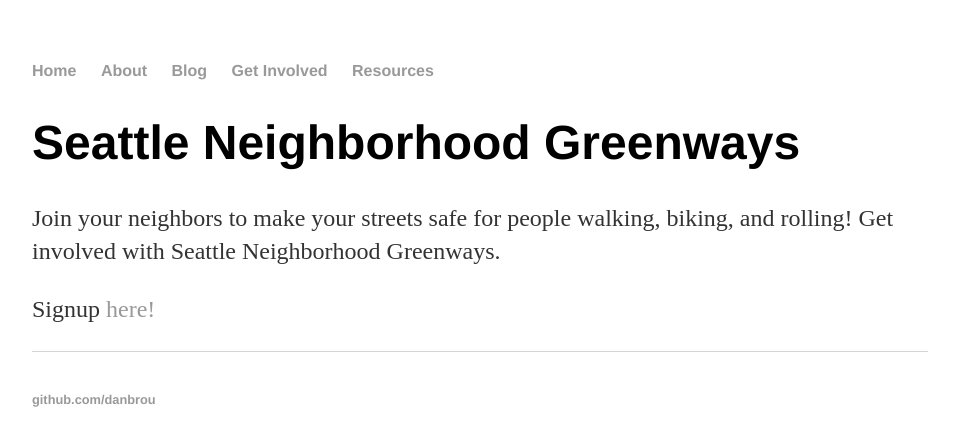
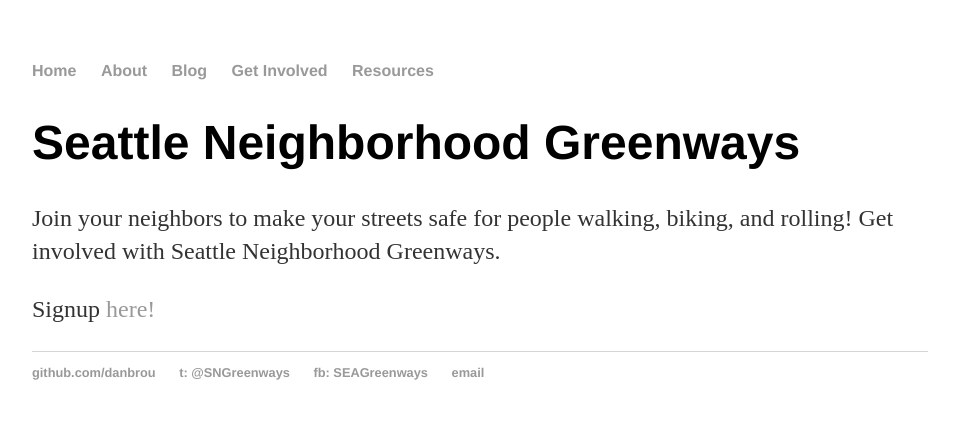
Before and after one commit to danbrou/sng, a Jekyll site: the page built from index.html, in a window 1280 px wide. Shown: the top 446 px of the page, without its empty margins (160-1119 px from the left). Built offline with Jekyll 4.4.1, drawn with Linux system fonts in a browser that asks for light colours.

Commit message:
update links

```diff
--- a/_layouts/default.html
+++ b/_layouts/default.html
@@ -28,7 +28,9 @@
   <footer>
    <ul>
 	   <li><a href="https://github.com/danbrou">github.com/danbrou</a></li>
-	   <li><a href="https://www.twitter.com/snGreenways"><img src="../images/twiter_social_icon_square_white.png" style="width:40px; height:auto" title="Twitter" alt="twitter"></a></li>
+	   <li><a href="https://www.twitter.com/snGreenways">t: @SNGreenways</a></li>
+	   <li><a href="https://www.facebook.com/SEAGreenways">fb: SEAGreenways</a></li>
+	   <li><a href="mailto:info@seattlegreenways.org">email</a></li>
    </ul>
   </footer>
   </body>
```
Also changed, not shown: images/twiter_social_icon_square_white.png (deleted).
